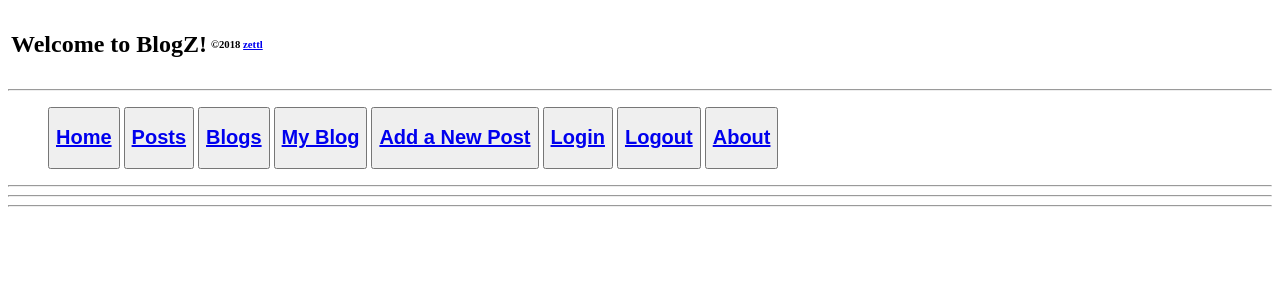
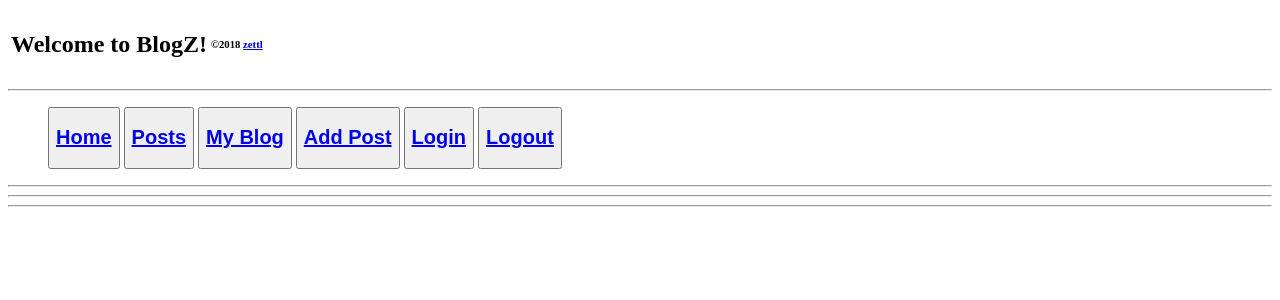
Before and after one commit to mpzettl/blogz, a Flask app: page / in a window 1280 px wide. Shown: the top 300 px of the page. Run offline with Flask 2, Linux system fonts and the light colour scheme.

Commit message:
last commit cleanup

```diff
--- a/main.py
+++ b/main.py
@@ -18,11 +18,11 @@ def add_post():
     if request.method == 'POST':
         title = request.form['post-title']
         body = request.form['post-body']
-        #username = User.query.filter_by().first()
+
 
         if title == "" or body == "":
             flash("""Error: Please fill all fields""", 'error')
-            return render_template('newpost.html', title=title, body=body)#, validation_error=validation_error, title=title, body=body)
+            return render_template('newpost.html', title=title, body=body)
 
         else:
             owner = User.query.filter_by(username=session['username']).first()
@@ -32,9 +32,7 @@ def add_post():
             flash('Success!')
             blog = Blog.query.all()
             blog = Blog.query.filter_by(owner=owner).all()
-            #for last in blog:
-                #last_post = last.id
-            #return redirect('/blog?id={0}'.format(last_post))
+
             return redirect('/singleUser')
     else:
         id = User.query.filter_by().first()
@@ -127,7 +125,7 @@ def log_in():
             session['username'] = username
             flash('Logged in', 'session')
             return redirect('/newpost')
-            #return render_template('newpost.html', username=username)
+
         else:
             flash('Wrong Password or Ivalid User', "error")
 
@@ -140,7 +138,7 @@ def log_in():
 def log_out():
     del session['username']
 
-    return redirect('/posts')#using /login works
+    return redirect('/posts')
 
 @app.route('/index', methods=['POST', 'GET'])
 def go_home():
@@ -151,7 +149,7 @@ def go_home():
         user = User.query.all()
         return render_template('index.html', blogs=blogs, user=user, title=title)
 
-    #return redirect ('/')
+
     return render_template('index.html')
 @app.route('/about')
 def read_about():
@@ -169,7 +167,7 @@ def index():
         else:
             return render_template('login')
     else:
-        #username = User.query.filter_by(id=id).first()
+
         return render_template('base.html')
 
 if __name__ == '__main__':
--- a/templates/base.html
+++ b/templates/base.html
@@ -33,21 +33,21 @@
         <hr>
         <div>
             <ul>
-                    <button><a href="/" ><h2>Home</h2></a></button>
+                    <button><a href="/index" ><h2>Home</h2></a></button>
 
                     <button><a href="/posts" ><h2>Posts</h2></a></button>
 
-                    <button><a href="/index" ><h2>Blogs</h2></a></button>
+
 
                     <button><a href="/singleUser" ><h2>My Blog</h2></a></button>
 
-                    <button><a href="/newpost"><h2>Add a New Post</h2></a></button>
+                    <button><a href="/newpost"><h2>Add Post</h2></a></button>
 
                     <button><a href="/login"><h2>Login</h2></a></button>
 
                     <button><a href="/logout"><h2>Logout</h2></a></button>
 
-                    <button><a href="/about"><h2>About</h2></a></button>
+
 
             </ul>
 
```
